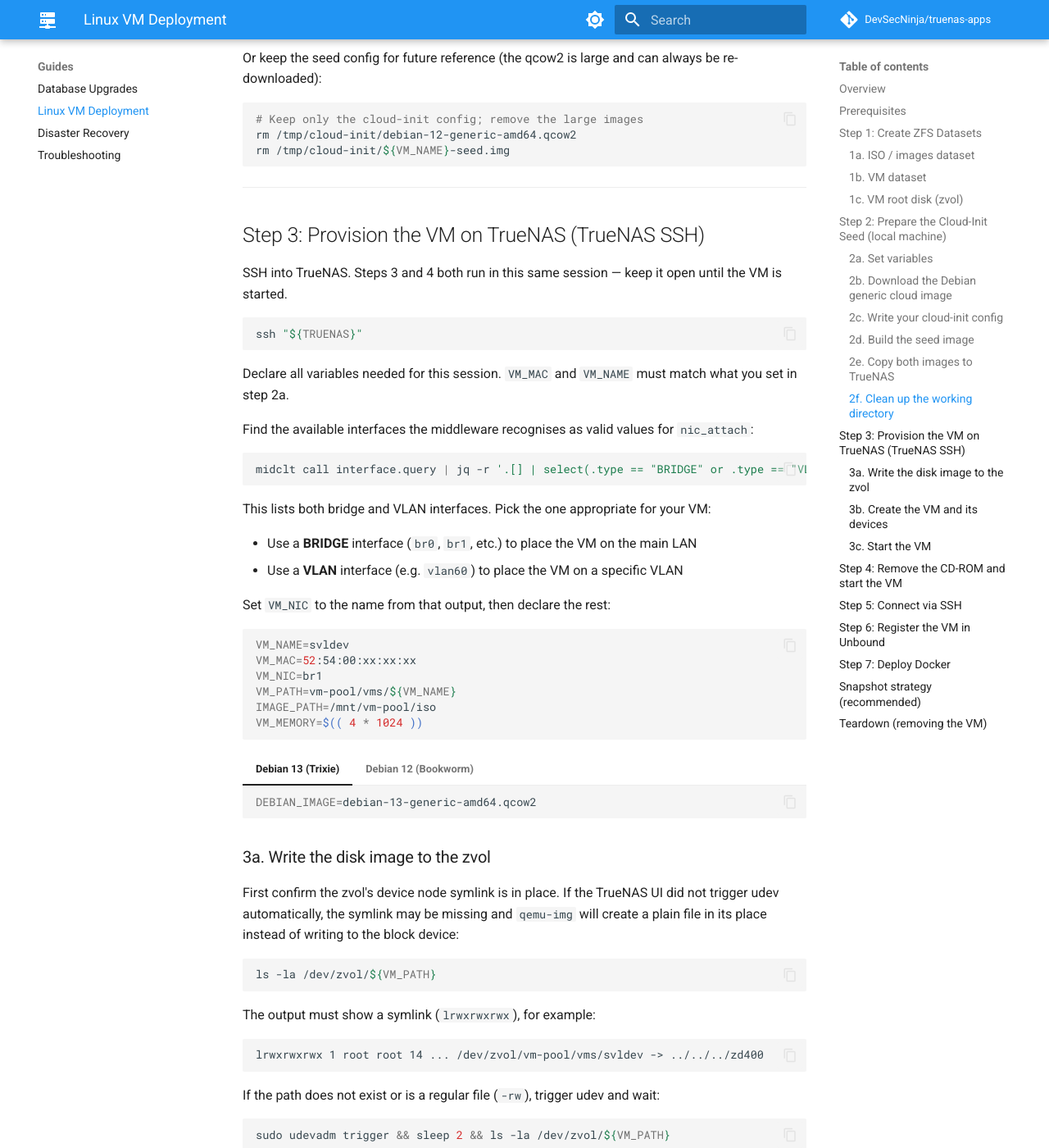
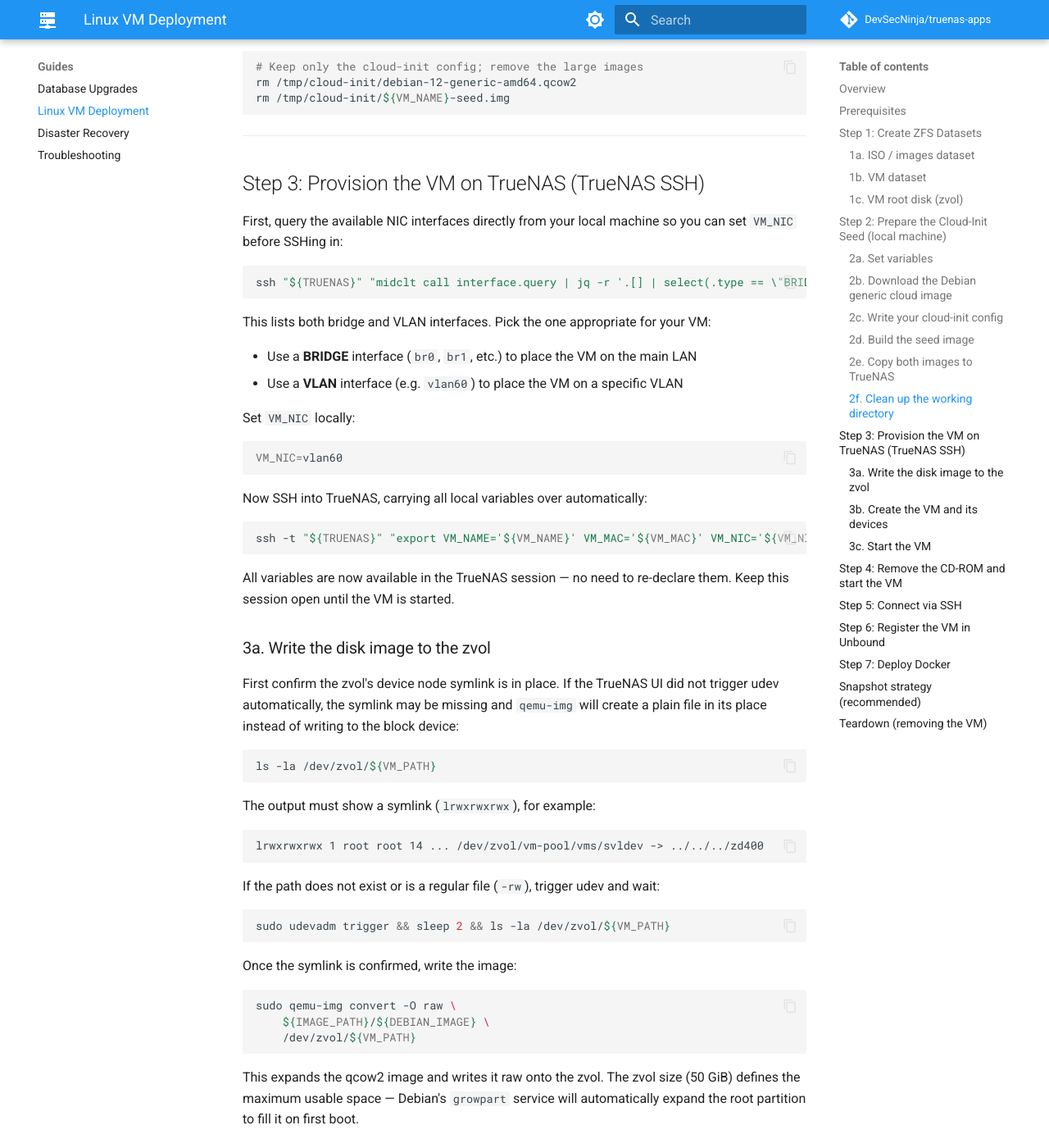
Before and after one commit to DevSecNinja/truenas-apps, an MkDocs documentation site: the page built from docs/VM-LINUX.md, in a window 1280 px wide and 1400 px high, scrolled down 7993 px. Shown: the whole window at 82% size. Built offline with MkDocs 1.6.1 and Material for MkDocs 9.7.7, drawn with Linux system fonts in a browser that asks for light colours; comment, search, counter and statistics services are not loaded; some of the changed text lies outside the part shown.

Commit message:
docs: clarify shell requirements and streamline cloud-init seed instructions for macOS and Linux

````diff
--- a/docs/VM-LINUX.md
+++ b/docs/VM-LINUX.md
@@ -277,23 +277,32 @@ EOF
 
 ### 2d. Build the seed image
 
-**Linux** (`cloud-image-utils`):
+<!-- dprint-ignore -->
+=== "macOS"
 
-```sh
-echo "instance-id: ${VM_NAME}" > meta-data
-echo "local-hostname: ${VM_NAME}" >> meta-data
-cloud-localds --verbose ${VM_NAME}-seed.iso ${VM_NAME}-seed.yaml meta-data
-```
+    `hdiutil` is built-in — no extra tools needed:
 
-**macOS** (`hdiutil`, built-in — no extra tools needed):
+    ```sh
+    echo "instance-id: ${VM_NAME}" > meta-data
+    echo "local-hostname: ${VM_NAME}" >> meta-data
+    hdiutil makehybrid -o ${VM_NAME}-seed -hfs -joliet -iso \
+        -default-volume-name cidata .
+    mv ${VM_NAME}-seed.iso ${VM_NAME}-seed.img
+    ```
 
-```sh
-echo "instance-id: ${VM_NAME}" > meta-data
-echo "local-hostname: ${VM_NAME}" >> meta-data
-hdiutil makehybrid -o ${VM_NAME}-seed -hfs -joliet -iso \
-    -default-volume-name cidata .
-mv ${VM_NAME}-seed.iso ${VM_NAME}-seed.img
-```
+=== "Linux"
+
+    Install `cloud-image-utils` first if not already present:
+
+    ```sh
+    sudo apt install cloud-image-utils
+    ```
+
+    ```sh
+    echo "instance-id: ${VM_NAME}" > meta-data
+    echo "local-hostname: ${VM_NAME}" >> meta-data
+    cloud-localds --verbose ${VM_NAME}-seed.iso ${VM_NAME}-seed.yaml meta-data
+    ```
 
 <!-- dprint-ignore -->
 !!! note
@@ -326,18 +335,10 @@ rm /tmp/cloud-init/${VM_NAME}-seed.img
 
 ## Step 3: Provision the VM on TrueNAS (TrueNAS SSH)
 
-SSH into TrueNAS. Steps 3 and 4 both run in this same session — keep it open until the VM is started.
+First, query the available NIC interfaces directly from your local machine so you can set `VM_NIC` before SSHing in:
 
 ```sh
-ssh "${TRUENAS}"
-```
-
-Declare all variables needed for this session. `VM_MAC` and `VM_NAME` must match what you set in step 2a.
-
-Find the available interfaces the middleware recognises as valid values for `nic_attach`:
-
-```sh
-midclt call interface.query | jq -r '.[] | select(.type == "BRIDGE" or .type == "VLAN") | "\(.type)\t\(.name)"'
+ssh "${TRUENAS}" "midclt call interface.query | jq -r '.[] | select(.type == \"BRIDGE\" or .type == \"VLAN\") | \"\(.type)\\t\(.name)\"'"
 ```
 
 This lists both bridge and VLAN interfaces. Pick the one appropriate for your VM:
@@ -345,29 +346,19 @@ This lists both bridge and VLAN interfaces. Pick the one appropriate for your VM
 - Use a **BRIDGE** interface (`br0`, `br1`, etc.) to place the VM on the main LAN
 - Use a **VLAN** interface (e.g. `vlan60`) to place the VM on a specific VLAN
 
-Set `VM_NIC` to the name from that output, then declare the rest:
+Set `VM_NIC` locally:
 
 ```sh
-VM_NAME=svldev
-VM_MAC=52:54:00:xx:xx:xx
-VM_NIC=br1
-VM_PATH=vm-pool/vms/${VM_NAME}
-IMAGE_PATH=/mnt/vm-pool/iso
-VM_MEMORY=$(( 4 * 1024 ))
+VM_NIC=vlan60
 ```
 
-<!-- dprint-ignore -->
-=== "Debian 13 (Trixie)"
+Now SSH into TrueNAS, carrying all local variables over automatically:
 
-    ```sh
-    DEBIAN_IMAGE=debian-13-generic-amd64.qcow2
-    ```
+```sh
+ssh -t "${TRUENAS}" "export VM_NAME='${VM_NAME}' VM_MAC='${VM_MAC}' VM_NIC='${VM_NIC}' VM_PATH='vm-pool/vms/${VM_NAME}' IMAGE_PATH='${IMAGE_PATH}' DEBIAN_IMAGE='${DEBIAN_IMAGE}' VM_MEMORY='$((4 * 1024))'; exec bash"
+```
 
-=== "Debian 12 (Bookworm)"
-
-    ```sh
-    DEBIAN_IMAGE=debian-12-generic-amd64.qcow2
-    ```
+All variables are now available in the TrueNAS session — no need to re-declare them. Keep this session open until the VM is started.
 
 ### 3a. Write the disk image to the zvol
 
````
Also changed, not shown: other parts of docs/VM-LINUX.md (+1 -1 lines).
